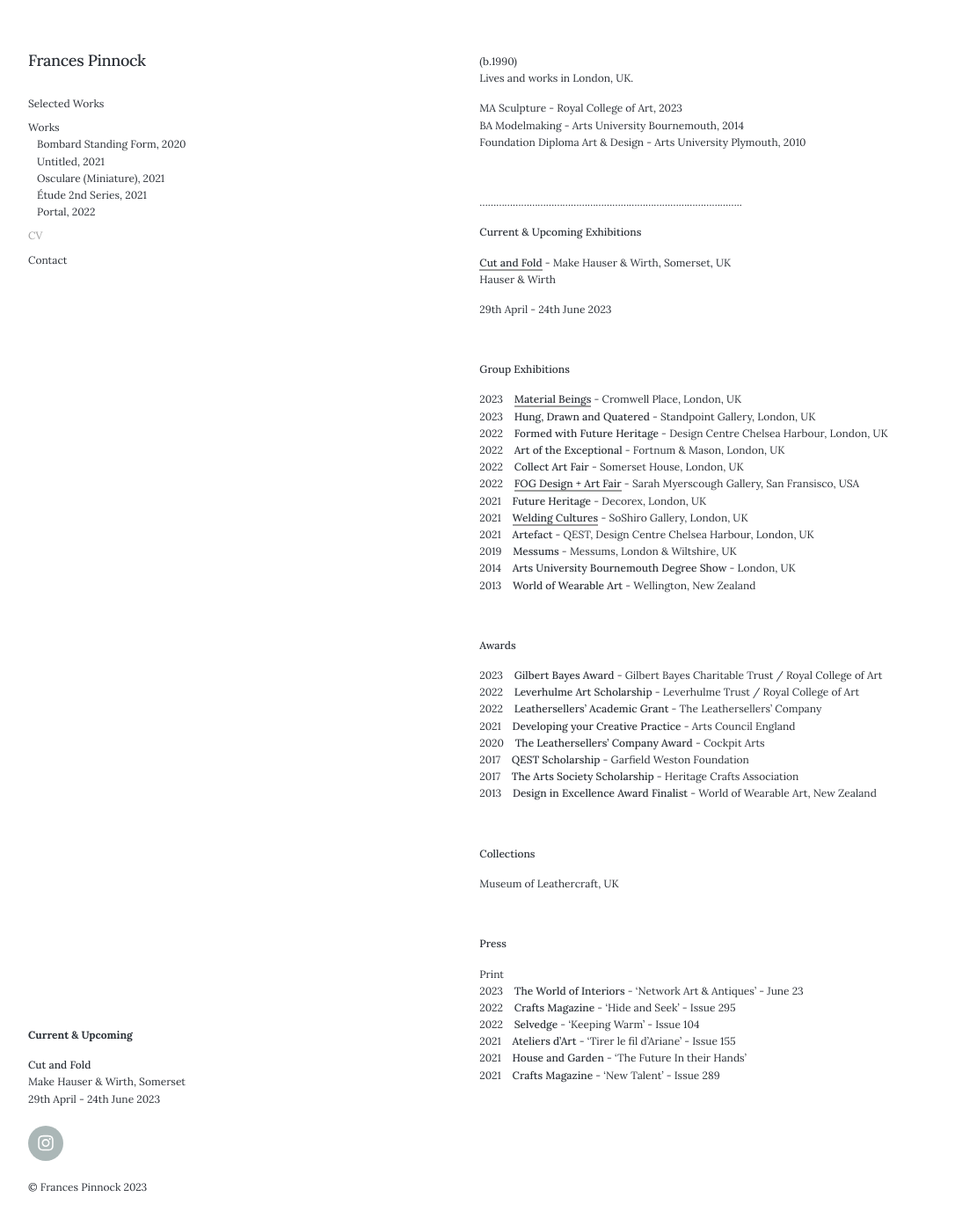
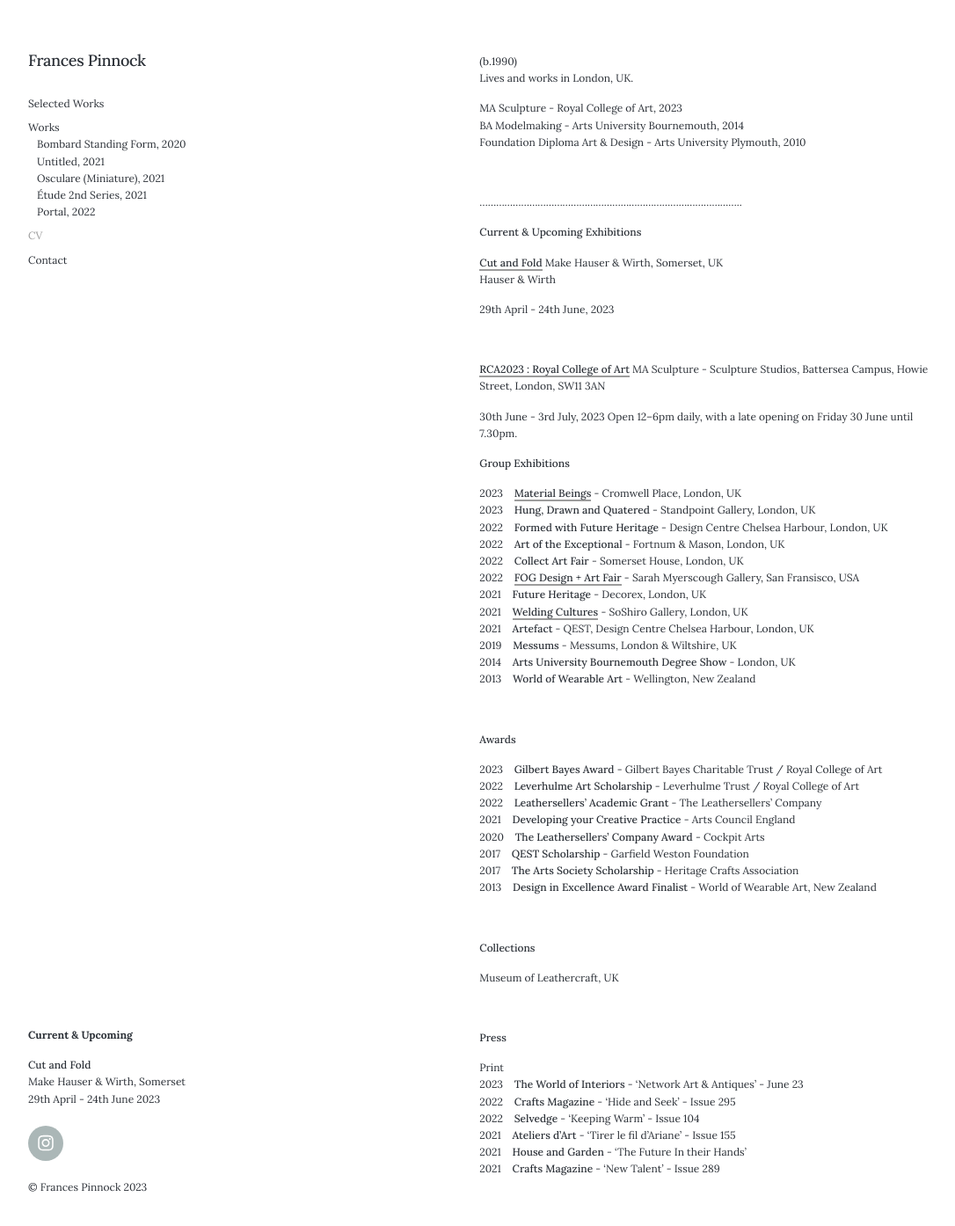
Before and after one commit to francespinnock/francespinnock.github.io, a Jekyll site: the page built from _pages/cv.md, in a window 1280 px wide and 1399 px high. Shown: the top 1394 px of the window at 88% size, without its empty margins (28-1114 px from the left). Built offline with Jekyll 4.4.1, drawn with Linux system fonts in a browser that asks for light colours; nearby versions of some CDN libraries.

Commit message:
Update cv.md

```diff
--- a/_pages/cv.md
+++ b/_pages/cv.md
@@ -22,12 +22,21 @@ Foundation Diploma Art & Design - Arts University Plymouth, 2010
 **Current & Upcoming Exhibitions**
 
 
-**[Cut and Fold](https://www.hauserwirth.com/make/41222-cut-and-fold/)** - Make Hauser & Wirth, Somerset, UK
+**[Cut and Fold](https://www.hauserwirth.com/make/41222-cut-and-fold/)**
+Make Hauser & Wirth, Somerset, UK
 Hauser & Wirth
 
-29th April - 24th June 2023
+29th April - 24th June, 2023
 
 <br />
+
+[RCA2023 : Royal College of Art](https://www.rca.ac.uk/news-and-events/events/rca2023-rca-battersea-kensington/)
+MA Sculpture - Sculpture Studios, Battersea Campus, Howie Street, London, SW11 3AN
+
+30th June - 3rd July, 2023
+Open 12–6pm daily, with a late opening on Friday 30 June until 7.30pm.
+
+
 
 
 
```
